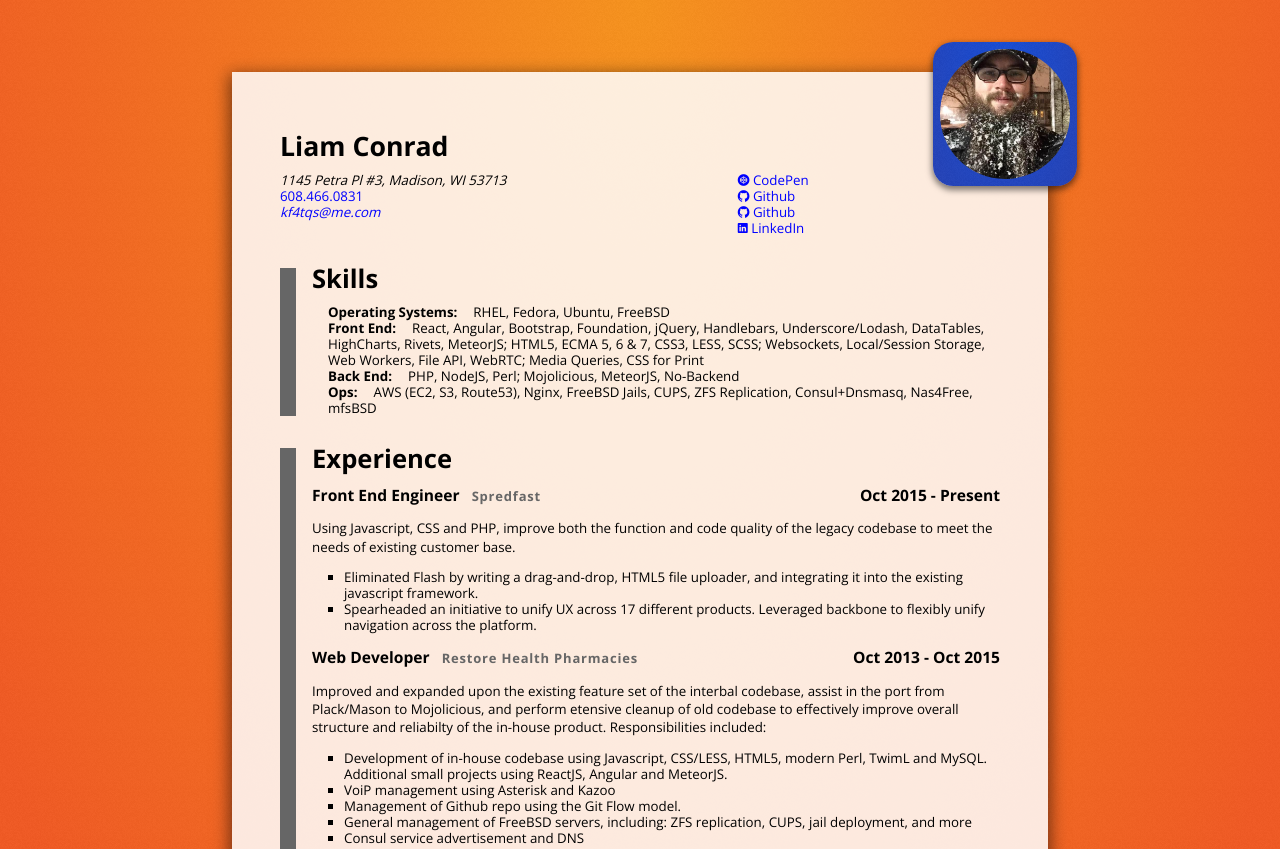
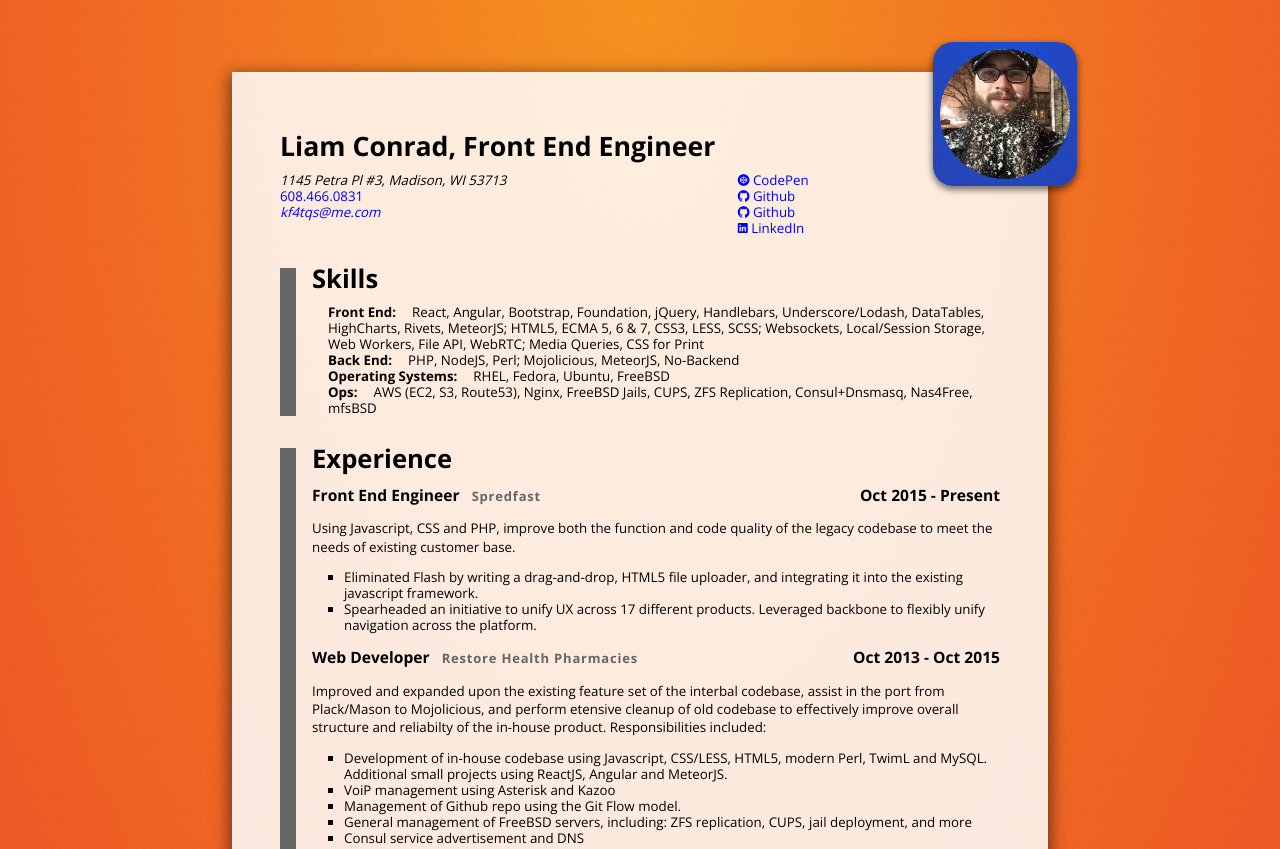
Before and after one commit to storskegg/storskegg.github.io, a plain HTML site: page index.html in a window 1280 px wide. Shown: the top 849 px of the page. Drawn offline with nearby package versions, Linux system fonts and the light colour scheme.

Commit message:
Use my title, small rearrangements

```diff
--- a/index.html
+++ b/index.html
@@ -15,7 +15,7 @@
   <div class="mug_wrap">
     <figure class="liams_mug"></figure>
   </div>
-  <h1>Liam Conrad</h1>
+  <h1>Liam Conrad, Front End Engineer</h1>
   <div class="flex columns">
     <section class="meta">
       <address class="physical">1145 Petra Pl #3, Madison, WI 53713</address>
@@ -38,9 +38,9 @@
   <main>
     <article class="skills">
       <ul class="unstyled">
-        <li><header>Operating Systems</header>RHEL, Fedora, Ubuntu, FreeBSD</li>
         <li><header>Front End</header>React, Angular, Bootstrap, Foundation, jQuery, Handlebars, Underscore/Lodash, DataTables, HighCharts, Rivets, MeteorJS; HTML5, ECMA 5, 6 &amp; 7, CSS3, LESS, SCSS; Websockets, Local/Session Storage, Web Workers, File API, WebRTC; Media Queries, CSS for Print</li>
         <li><header>Back End</header>PHP, NodeJS, Perl; Mojolicious, MeteorJS, No-Backend</li>
+        <li><header>Operating Systems</header>RHEL, Fedora, Ubuntu, FreeBSD</li>
         <li><header>Ops</header>AWS (EC2, S3, Route53), Nginx, FreeBSD Jails, CUPS, ZFS Replication, Consul+Dnsmasq, Nas4Free, mfsBSD</li>
       </ul>
     </article>
```
